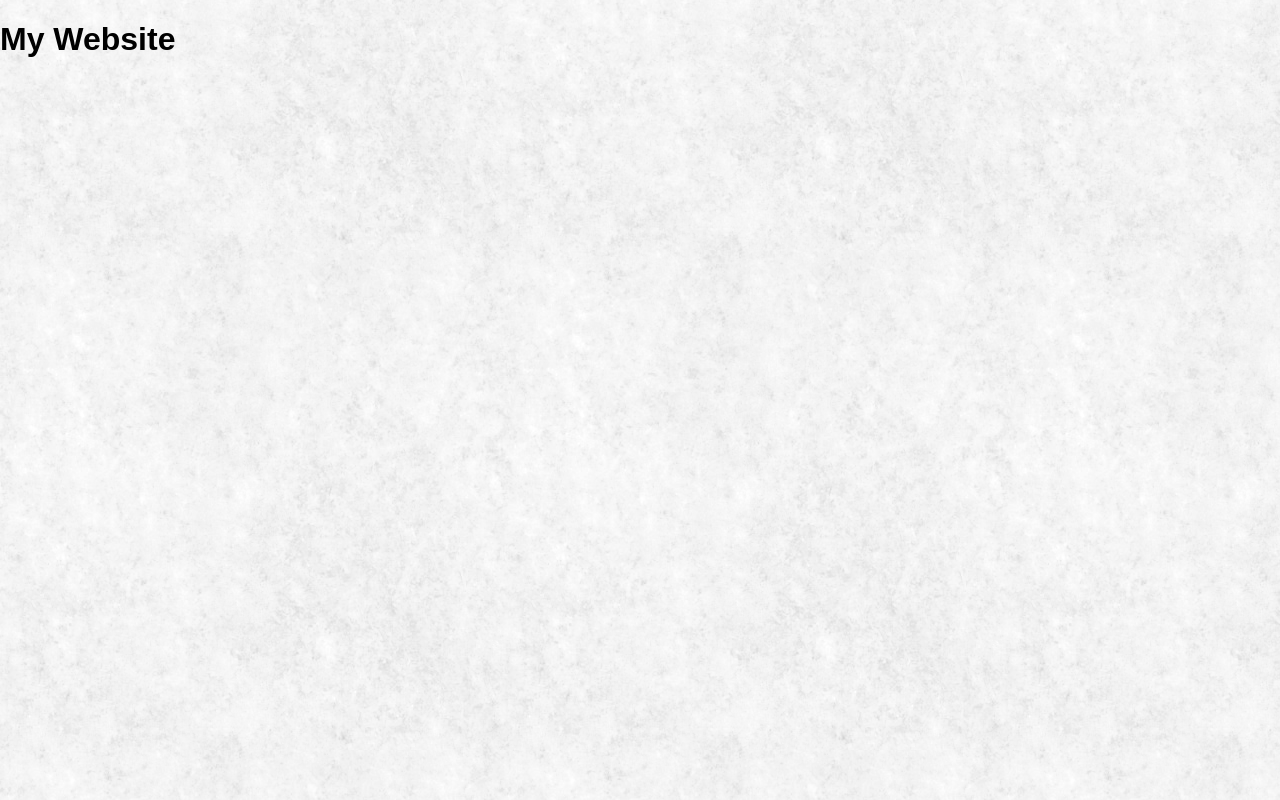
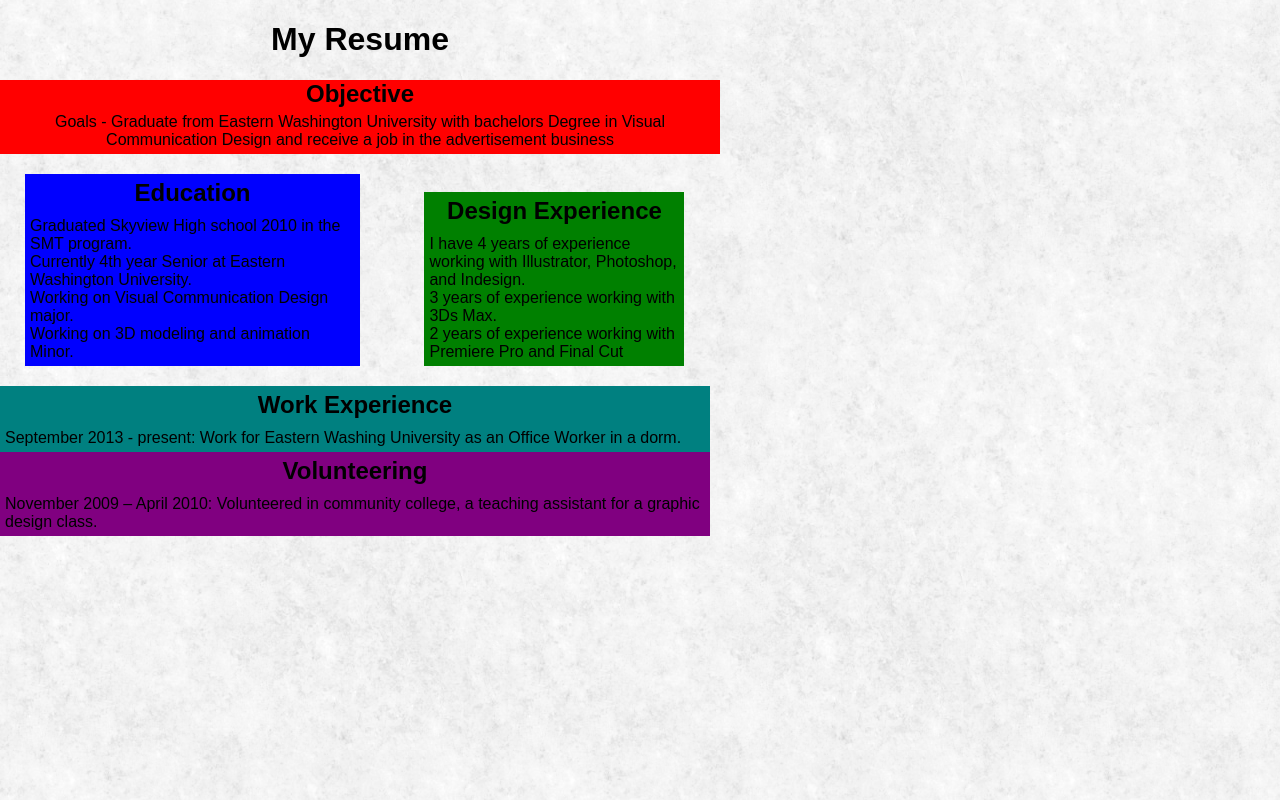
Before and after one commit to bchea/p2-resume, a plain HTML site: page index.html in a window 1280 px wide. Drawn offline with Linux system fonts and the light colour scheme.

Commit message:
Version1
Added content and styles

```diff
--- a/css/styles.css
+++ b/css/styles.css
@@ -1,4 +1,47 @@
 body {background: url("../img/bg.png");
 }
 h1 {background: ;
+	padding-left: 10px;
+	padding-right: 10px;
+	text-align: center;
+	width: 700px;
 }
+h2 {
+	text-align: center;
+}
+div {
+	margin: 0 0 20px 0;
+}
+.objective {
+	background: red;
+	text-align: center;
+	padding-left: 10px;
+	padding-right: 10px;
+	padding-bottom: 5px;
+	margin: 0 0 0 0;
+	width: 700px;
+}
+.edu {
+	background: blue;
+	width: 325px;
+	padding: 5px;
+	margin: 0 0 0 25px;
+}
+.design {
+	background: green;
+	width: 250px;
+	padding: 5px;
+	margin: 0 0 0 60px;
+}
+.work {
+	background: teal;
+	padding: 5px;
+	margin: 0 0 0 0;
+	width: 700px;
+}
+.vol {
+	background: purple;
+	padding: 5px;
+	margin: 0 0 0 0;
+	width: 700px;
+}
--- a/index.html
+++ b/index.html
@@ -8,7 +8,32 @@
     <link rel="stylesheet" href="css/grid.css">
 </head>
 <body>
-	<H1>My Website</H1>
+	<h1>My Resume</h1>
+	<div class="Top">
+		<h2 class="objective">Objective</h2>
 
+		<p class="objective">Goals - Graduate from Eastern Washington University with bachelors Degree in Visual Communication Design and receive a job in the advertisement business</p>
+	</div>
+	<div style="display: inline-block;">
+		<h2 class="edu">Education</h2>
+
+		<p class="edu">
+	Graduated Skyview High school 2010 in the SMT program.<br>
+	Currently 4th year Senior at Eastern Washington University.<br>
+	Working on Visual Communication Design major.<br>
+	Working on 3D modeling and animation Minor.</p>
+	</div>
+	<div style="display: inline-block;">
+		<h2 class="design">Design Experience</h2>
+
+		<p class="design">I have 4 years of experience working with Illustrator, Photoshop, and Indesign.<br> 3 years of experience working with 3Ds Max.<br> 2 years of experience working with Premiere Pro and Final Cut</p>
+	</div>
+	<h2 class="work">Work Experience</h2>
+
+	<p class="work">September 2013 - present: Work for Eastern Washing University as an Office Worker in a dorm.</p>
+
+	<h2 class="vol">Volunteering</h2>
+
+	<p class="vol">November 2009 – April 2010: Volunteered in community college, a teaching assistant for a graphic design class.</p>
 </body>
 </html>
```
